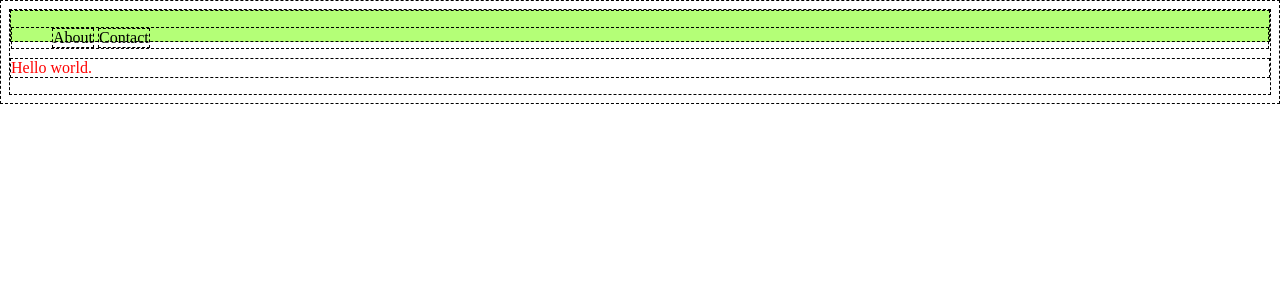
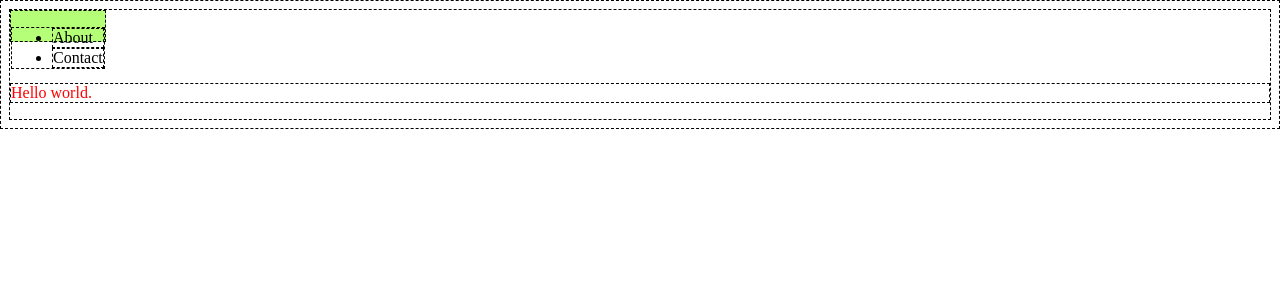
Before and after one commit to DavidBensonAB/chalkspark, a Jekyll site: the page built from index.html, in a window 1280 px wide. Shown: the top 300 px of the page. Built offline with Jekyll 4.4.1, drawn with Linux system fonts in a browser that asks for light colours.

Commit message:
Update main.css

```diff
--- a/css/main.css
+++ b/css/main.css
@@ -10,11 +10,9 @@ p {
   margin: auto;
   height: 30px;
   background-color: #b4ff77;
+  display: inline-block;
 }
 
-#top-menu {
-  display: inline-block;
-}
 
 
 /*
```
